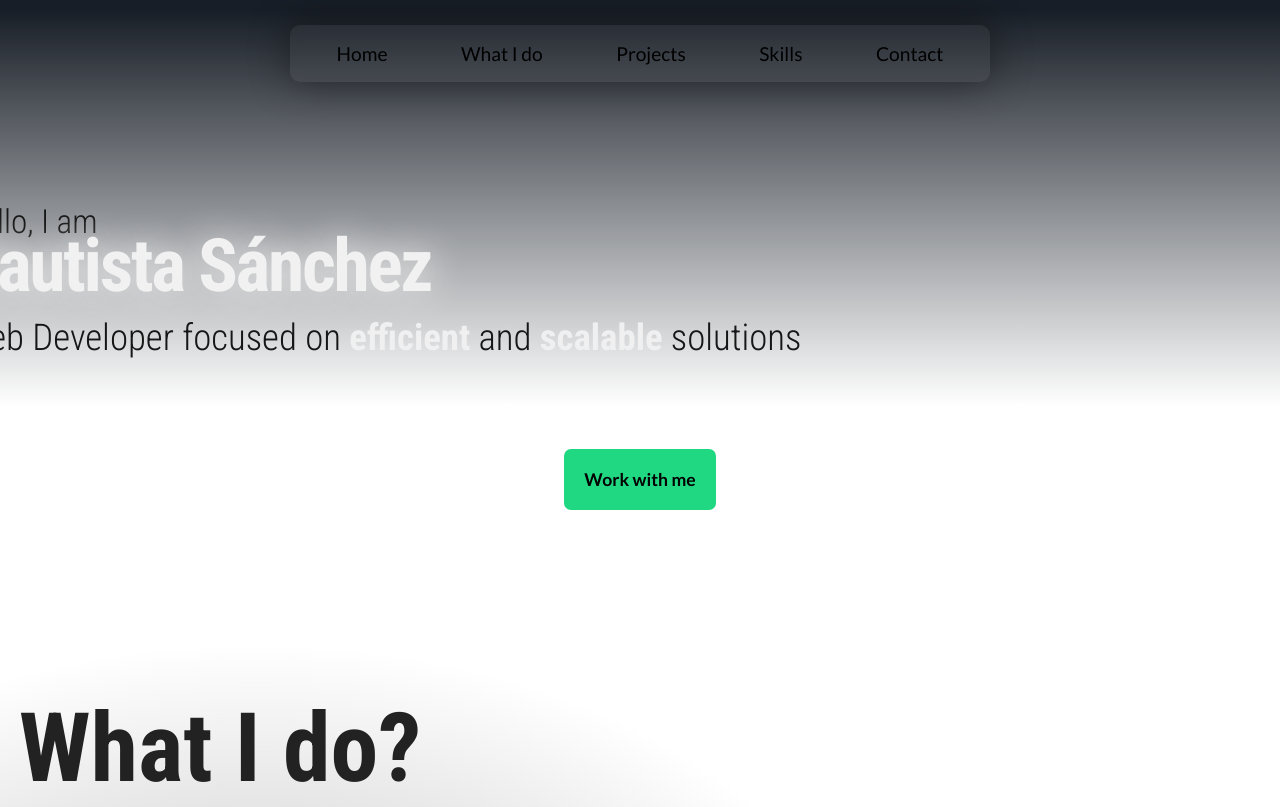
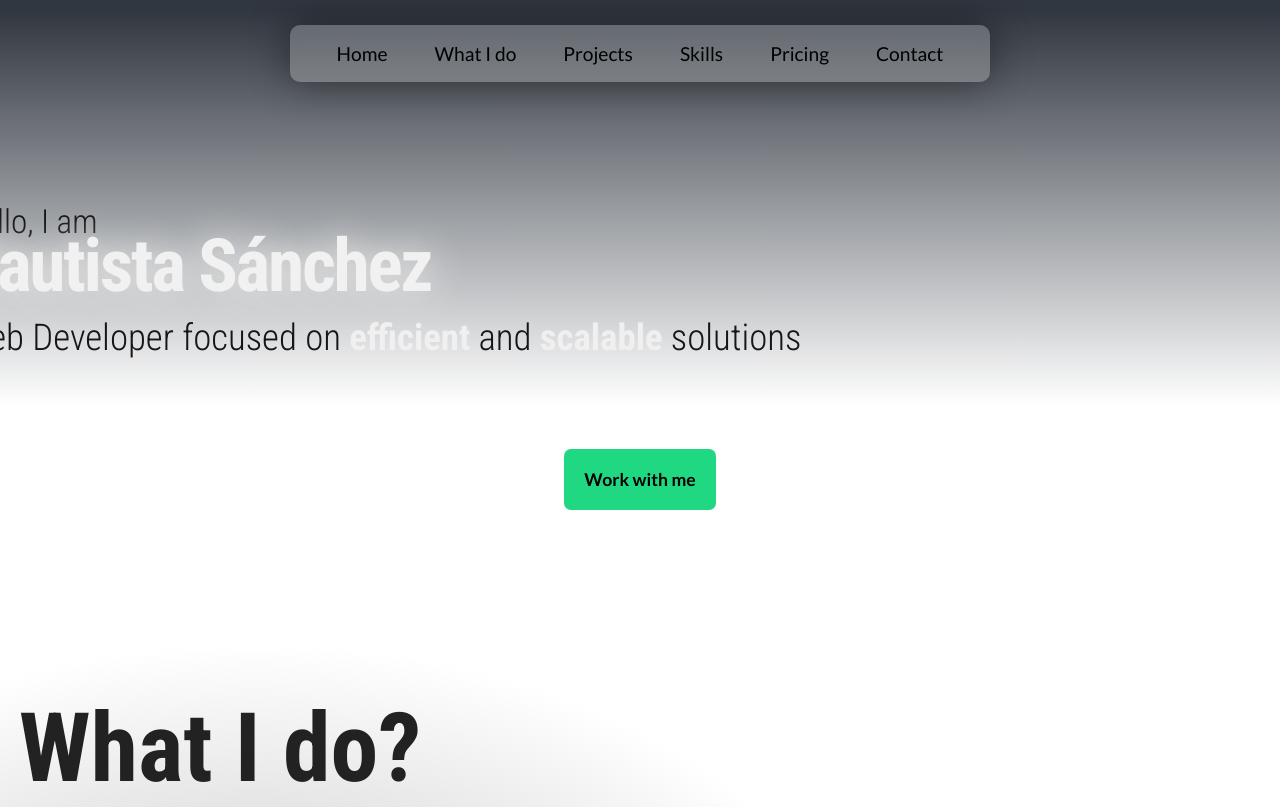
Before and after one commit to Bautista-Sanchez/BautistaSanchez, a plain HTML site: page index.html in a window 1280 px wide. Shown: the top 807 px of the page. Drawn offline with nearby package versions, Linux system fonts and the light colour scheme; a web font is replaced by a local one.

Commit message:
Pricing in navbar & navbar updated

```diff
--- a/index.html
+++ b/index.html
@@ -20,6 +20,7 @@
             <li><a id="nav-link" href="#what-i-do">What I do</a></li>
             <li><a id="nav-link" href="#projects">Projects</a></li>
             <li><a id="nav-link" href="#skills">Skills</a></li>
+            <li><a id="nav-link" href="#pricing">Pricing</a></li>
             <li><a id="nav-link" href="#contact">Contact</a></li>
         </ul>
     </nav>
@@ -31,7 +32,7 @@
             <h1><span id="interactable-text">Bautista </span><span id="interactable-text">Sánchez</span></h1>
             <p>Web Developer focused on <span style="font-weight: bold; color: #f0f0f0;">efficient</span> and <span style="font-weight: bold; color: #f0f0f0;">scalable</span> solutions</p>
         </div>
-        <a href="#contact" class="work-me">Work with me</a>
+        <a href="#pricing" class="work-me">Work with me</a>
     </section>
     <!--------------------------WHAT I DO SECTION---------------------------->
     <section id="what-i-do">
--- a/style.css
+++ b/style.css
@@ -25,7 +25,7 @@ section {
     justify-content: center;
     align-items: center;
     height: 90vh;
-    background: linear-gradient(to bottom, rgba(0, 0, 0, 0.849) 15%, rgb(255, 255, 255) 70%), rgba(64, 141, 255, 0.507);
+    background: linear-gradient(to bottom, #1d1d1dd8 15%, rgb(255, 255, 255) 70%), rgba(64, 141, 255, 0.507);
     margin-top: -155px;
 }
 .presentation {
@@ -590,7 +590,7 @@ p {
     padding: 17px 1%;
     margin: 0px auto;
     border-radius: 10px;
-    background-color: rgba(110, 110, 110, 0.11);
+    background-color: rgba(255, 255, 255, 0.226);
     backdrop-filter: blur(6px);
     box-shadow: 0px 0px 40px rgba(0, 0, 0, 0.473);
     z-index: 1000;
```
